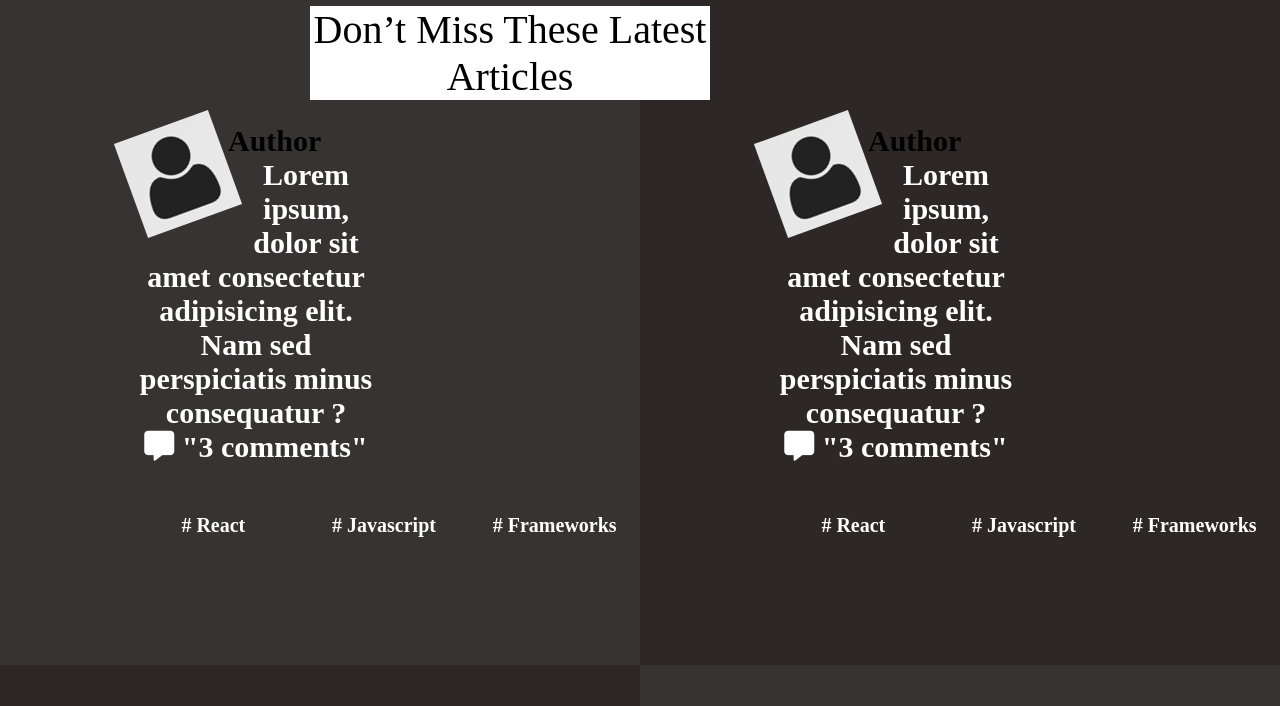
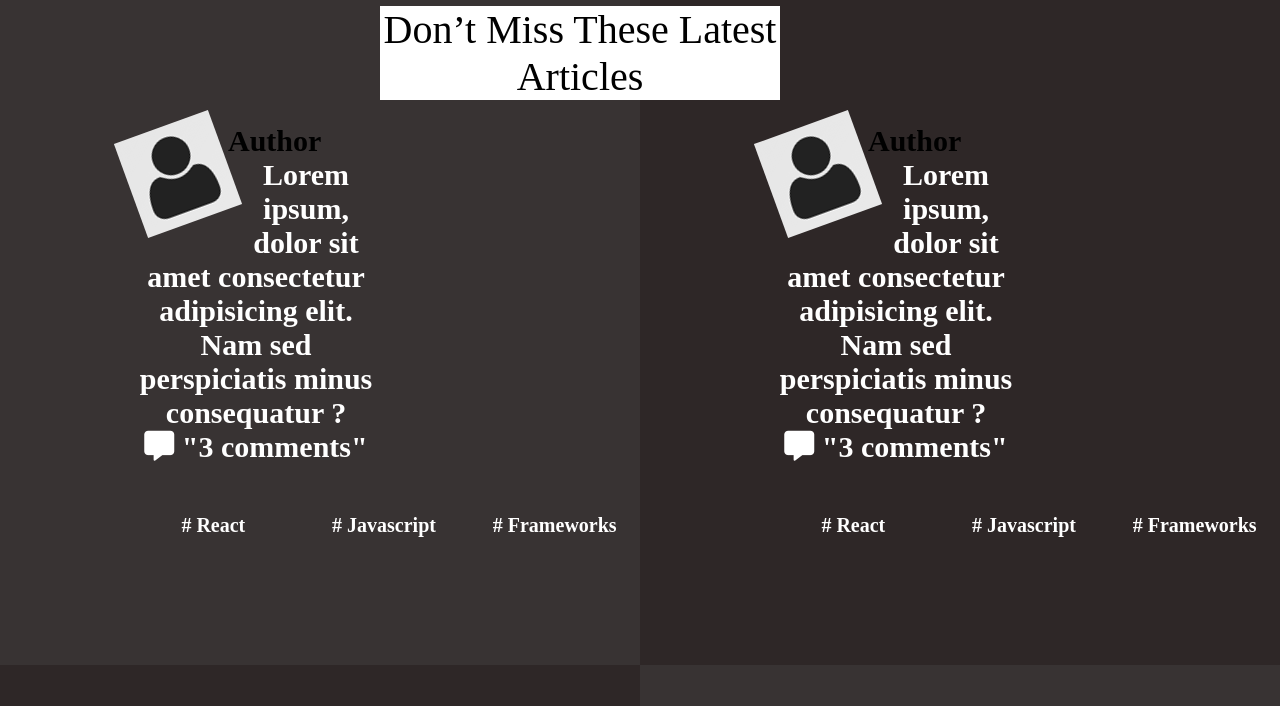
Before and after one commit to tnyandoro/smashing-clone, a plain HTML site: page index.html in a window 1280 px wide. Shown: the part 94-800 px from the top of the page. Drawn offline with Linux system fonts and the light colour scheme.

Commit message:
restyle section1

```diff
--- a/css/app.css
+++ b/css/app.css
@@ -108,7 +108,7 @@ input {
 .section1-head {
   position: absolute;
   top: 100px;
-  right: 570px;
+  right: 500px;
   width: 400px;
   text-align: center;
   box-shadow: #fff;
```
